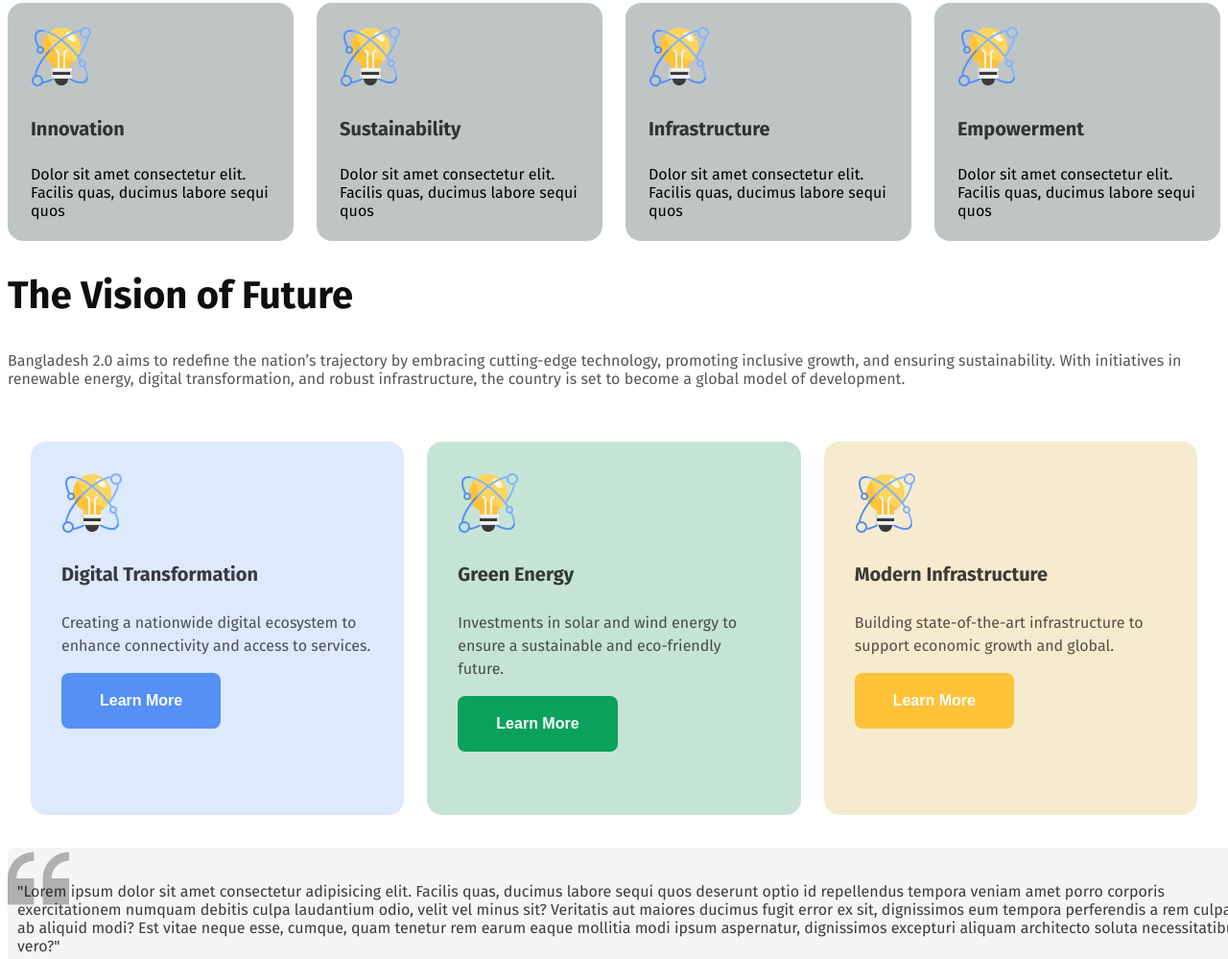
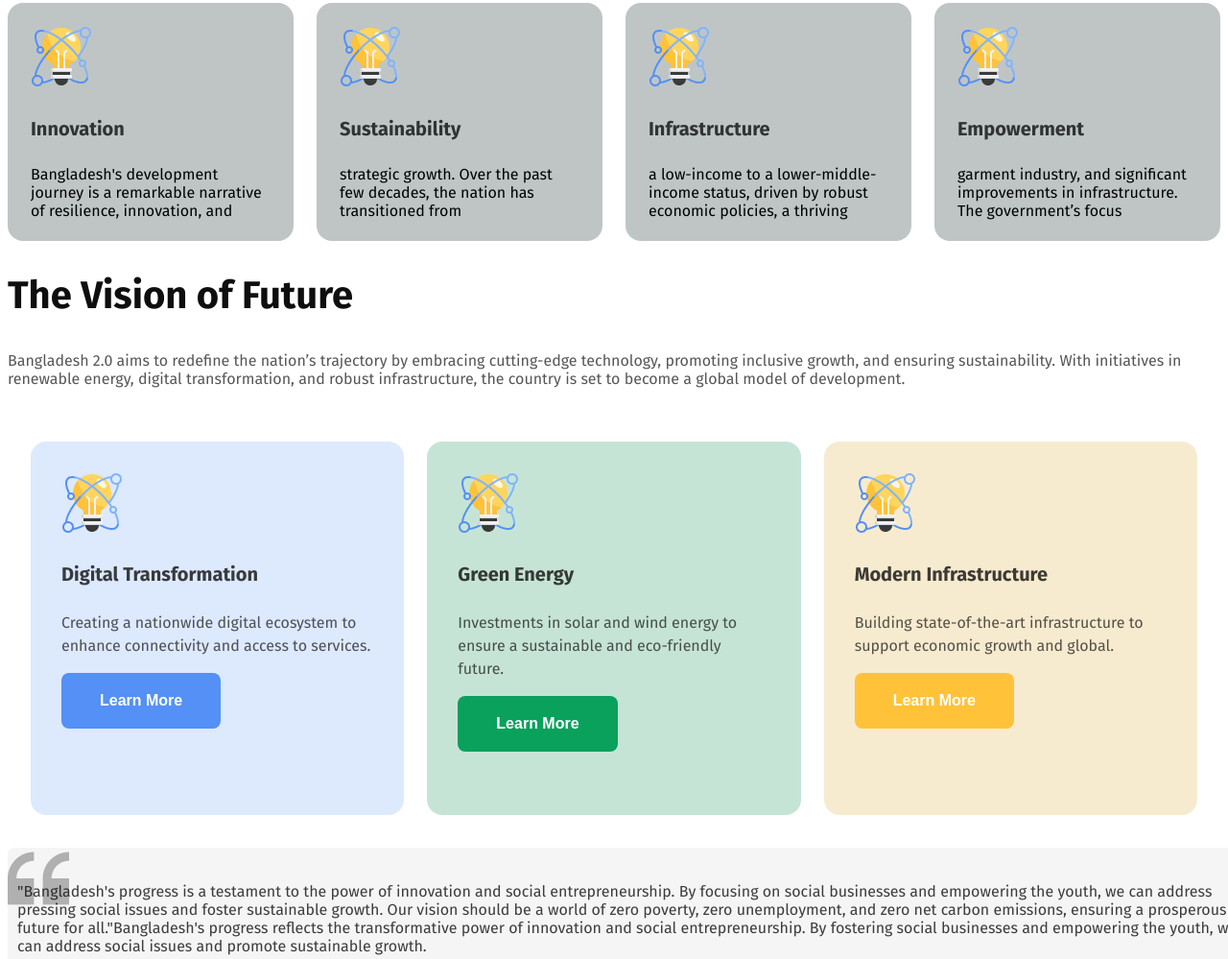
Before and after one commit to Hridoy421eng/web-dev-assignment1, a plain HTML site: page index.html in a window 1280 px wide. Shown: the part 782-1781 px from the top of the page at 96% size. Drawn offline with Linux system fonts and the light colour scheme.

Commit message:
added the final part

```diff
--- a/index.html
+++ b/index.html
@@ -48,22 +48,22 @@
             <piller class="pillar">
                 <img src="assets/card-icon.png" alt="card pic will appear here">
                 <h4 class="piller-title">Innovation</h4>
-                <p class="piller-description">Dolor sit amet consectetur elit. Facilis quas, ducimus labore sequi quos </p>
+                <p class="piller-description">Bangladesh's development journey is a remarkable narrative of resilience, innovation, and </p>
             </piller>
             <piller class="pillar">
                 <img class="image-card" src="assets/card-icon.png" alt="card pic will appear here">
                 <h4 class="piller-title">Sustainability</h4>
-                <p class="piller-description">Dolor sit amet consectetur elit. Facilis quas, ducimus labore sequi quos </p>
+                <p class="piller-description">strategic growth. Over the past few decades, the nation has transitioned from</p>
             </piller>
             <piller class="pillar">
                 <img src="assets/card-icon.png" alt="card pic will appear here">
                 <h4 class="piller-title">Infrastructure</h4>
-                <p class="piller-description">Dolor sit amet consectetur elit. Facilis quas, ducimus labore sequi quos </p>
+                <p class="piller-description">a low-income to a lower-middle-income status, driven by robust economic policies, a thriving</p>
             </piller>
             <piller class="pillar">
                 <img src="assets/card-icon.png" alt="card pic will appear here">
                 <h4 class="piller-title">Empowerment</h4>
-                <p class="piller-description">Dolor sit amet consectetur elit. Facilis quas, ducimus labore sequi quos </p>
+                <p class="piller-description">garment industry, and significant improvements in infrastructure. The government’s focus</p>
             </piller>
 
          </div>
@@ -104,7 +104,7 @@
        <div class="v-footer">
 
         <!-- <img src="assets/quote-bg.png" alt="a quote will be seen here">-->
-         <p class="v-footer-p">"Lorem ipsum dolor sit amet consectetur adipisicing elit. Facilis quas, ducimus labore sequi quos deserunt optio id repellendus tempora veniam amet porro corporis exercitationem numquam debitis culpa laudantium odio, velit vel minus sit? Veritatis aut maiores ducimus fugit error ex sit, dignissimos eum tempora perferendis a rem culpa ab aliquid modi? Est vitae neque esse, cumque, quam tenetur rem earum eaque mollitia modi ipsum aspernatur, dignissimos excepturi aliquam architecto soluta necessitatibus vero?"</p>
+         <p class="v-footer-p">"Bangladesh's progress is a testament to the power of innovation and social entrepreneurship. By focusing on social businesses and empowering the youth, we can address pressing social issues and foster sustainable growth. Our vision should be a world of zero poverty, zero unemployment, and zero net carbon emissions, ensuring a prosperous future for all."Bangladesh's progress reflects the transformative power of innovation and social entrepreneurship. By fostering social businesses and empowering the youth, we can address social issues and promote sustainable growth.</p>
         <h4 class="v-footer-h">Dr. Muhammad Yunus</h4>
          <p class="v-footer-pp">Chief Adviser of the People's Republic of Bangladesh</p>
        </div>
```
